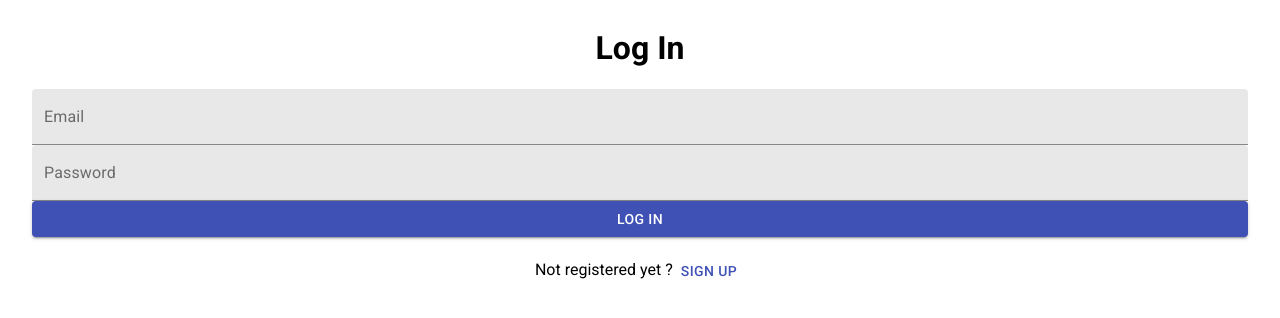
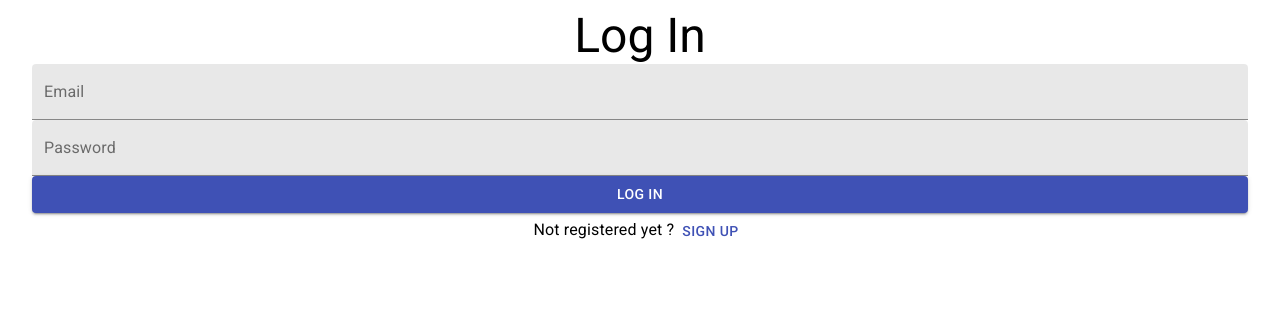
Before and after one commit to habib-chawki/social-app-front, a React (Create React App) app: page /login in a window 1280 px wide. Shown: the top 318 px of the page. Built offline with nearby package versions, Linux system fonts and the light colour scheme.

Commit message:
Set login form typography

```diff
--- a/src/components/custom/LogIn.jsx
+++ b/src/components/custom/LogIn.jsx
@@ -2,6 +2,7 @@ import React from 'react';
 import { Link } from 'react-router-dom';
 
 import { Button } from '@material-ui/core';
+import Typography from '@material-ui/core/Typography';
 
 import Input from '../common/Input';
 import Form from '../common/Form';
@@ -22,7 +23,7 @@ import withSubmission from '../higher-order/withSubmission';
 function LogIn({ credentials, onChange, onValidate, onSubmit }) {
    return (
       <Form>
-         <h1>Log In</h1>
+         <Typography variant="h3">Log In</Typography>
          <Input
             id="email"
             type="text"
@@ -48,12 +49,12 @@ function LogIn({ credentials, onChange, onValidate, onSubmit }) {
          >
             Log in
          </Button>
-         <p>
+         <Typography>
             Not registered yet ?
             <Button component={Link} to="/" color="primary">
                Sign Up
             </Button>
-         </p>
+         </Typography>
       </Form>
    );
 }
```
